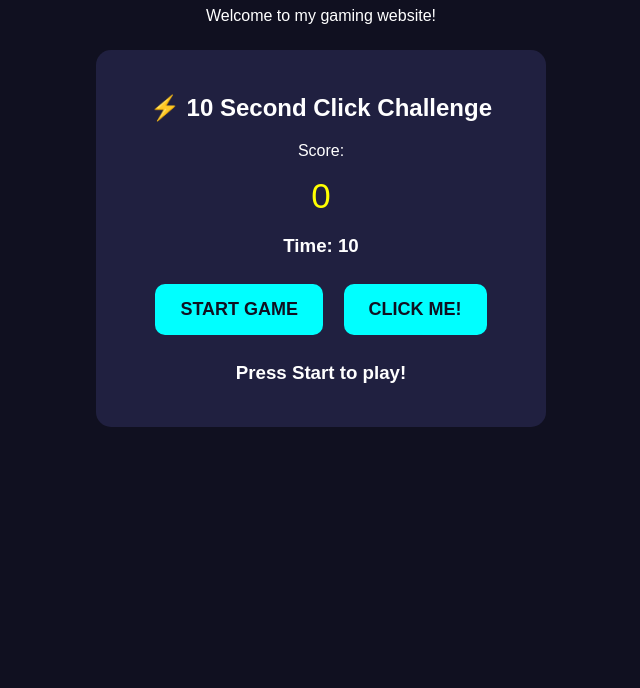
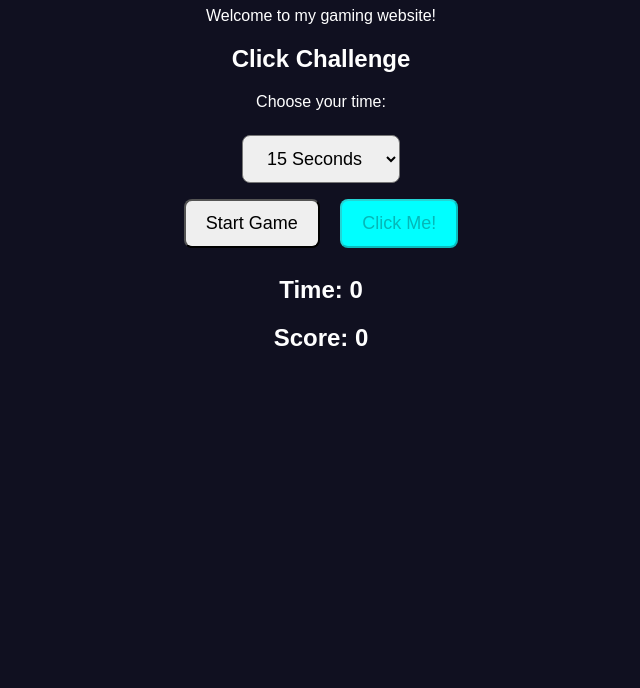
Before and after one commit to xohab0595-maker/X-gaming-zone, a plain HTML site: page index.html in a window 1280 px wide. Shown: the part 112-800 px from the top of the page, without its empty margins (319-959 px from the left). Drawn offline with Linux system fonts and the light colour scheme.

Commit message:
Update index.html

```diff
--- a/index.html
+++ b/index.html
@@ -3,100 +3,82 @@
 <html>
 <head>
 <title>X Gaming Zone</title>
-  <meta name="viewport" content="width=device-width, initial-scale=1">
 <style>
 body {
   background: #101020;
   color: white;
+  text-align: center;
   font-family: Arial;
-      text-align: center;
-      padding: 25px 10px;
+  padding: 30px;
 }
-    h1 {
-      color: cyan;
-      font-size: 34px;
+h1 { color: cyan; }
+button, select {
+  padding: 12px 20px;
+  margin: 8px;
+  font-size: 18px;
+  border-radius: 8px;
+  cursor: pointer;
 }
-    .game {
-      background: #202040;
-      padding: 25px;
-      border-radius: 15px;
-      max-width: 400px;
-      margin: 25px auto;
-    }
-    button {
-      background: cyan;
-      color: #101020;
-      border: none;
-      padding: 15px 25px;
-      border-radius: 10px;
-      font-size: 18px;
-      font-weight: bold;
-      margin: 8px;
-    }
-    #score {
-      font-size: 35px;
-      color: yellow;
-    }
+#clickBtn { background: cyan; }
 </style>
 </head>
 <body>
 
 <h1>🎮 X GAMING ZONE</h1>
 <p>Welcome to my gaming website!</p>
+<h2>Click Challenge</h2>
 
-  <div class="game">
-    <h2>⚡ 10 Second Click Challenge</h2>
+<p>Choose your time:</p>
+<select id="timeChoice">
+  <option value="15">15 Seconds</option>
+  <option value="10">10 Seconds</option>
+  <option value="5">5 Seconds</option>
+</select>
 
-    <p>Score:</p>
-    <div id="score">0</div>
+<br>
+<button onclick="startGame()">Start Game</button>
+<button id="clickBtn" onclick="clickMe()" disabled>Click Me!</button>
 
-    <h3 id="timer">Time: 10</h3>
-
-    <button id="start" onclick="startGame()">START GAME</button>
-    <button id="click" onclick="addScore()" disabled>CLICK ME!</button>
-
-    <h3 id="message">Press Start to play!</h3>
-  </div>
+<h2>Time: <span id="time">0</span></h2>
+<h2>Score: <span id="score">0</span></h2>
+<h3 id="message"></h3>
 
 <script>
 let score = 0;
-    let time = 10;
+let timeLeft = 10;
+let timer;
 let playing = false;
-    let countdown;
 
 function startGame() {
-      if (playing) return;
-
+  clearInterval(timer);
   score = 0;
-      time = 10;
+  timeLeft = Number(document.getElementById("timeChoice").value);
   playing = true;
 
-      document.getElementById("score").innerText = score;
-      document.getElementById("timer").innerText = "Time: " + time;
-      document.getElementById("message").innerText = "Go! Go! Go!";
-      document.getElementById("click").disabled = false;
-      document.getElementById("start").disabled = true;
+  document.getElementById("score").textContent = score;
+  document.getElementById("time").textContent = timeLeft;
+  document.getElementById("message").textContent = "Go! Go! Go!";
+  document.getElementById("clickBtn").disabled = false;
 
-      countdown = setInterval(function() {
-        time--;
-        document.getElementById("timer").innerText = "Time: " + time;
+  timer = setInterval(function() {
+    timeLeft--;
+    document.getElementById("time").textContent = timeLeft;
 
-        if (time <= 0) {
-          clearInterval(countdown);
+    if (timeLeft <= 0) {
+      clearInterval(timer);
       playing = false;
-          document.getElementById("click").disabled = true;
-          document.getElementById("start").disabled = false;
-          document.getElementById("message").innerText =
-            "Game Over! Your score: " + score;
+      document.getElementById("clickBtn").disabled = true;
+      document.getElementById("message").textContent =
+        "Game Over! Your score is " + score;
     }
   }, 1000);
 }
 
-    function addScore() {
-      if (!playing) return;
-
+function clickMe() {
+  if (playing) {
     score++;
-      document.getElementById("score").innerText = score;
+    document.getElementById("score").textContent = score;
+  }
 }
 </script>
 
```
Lines whose indentation alone changed are shown as unchanged.
